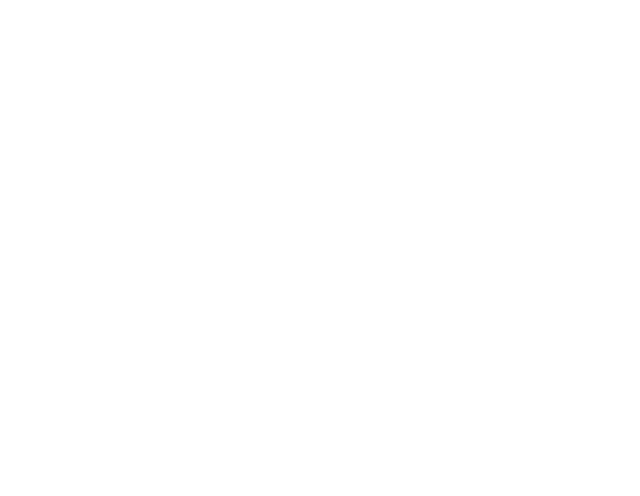
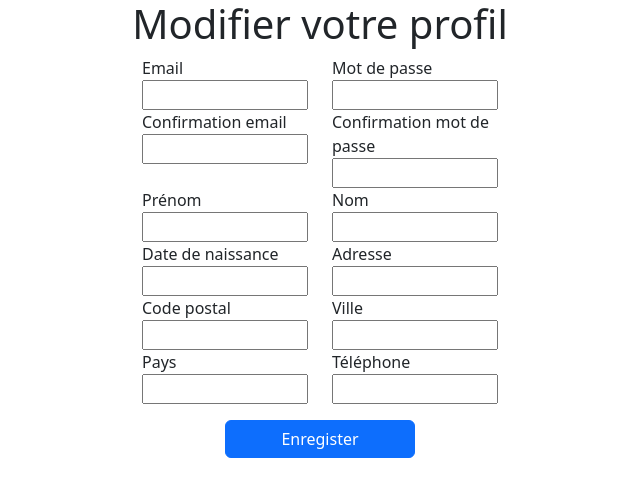
Before and after one commit to Valentin460/projet-annuel-concours-photos, a React (Create React App) app in the folder react_dashboard/: page /userForm in a window 1280 px wide. Before the commit this address had no page. Shown: the top 496 px of the page, without its empty margins (320-960 px from the left). Built offline with nearby package versions, Linux system fonts and the light colour scheme; no server answers.

Commit message:
Create userForm and Add currentUser function

```diff
--- a/react_dashboard/src/App.js
+++ b/react_dashboard/src/App.js
@@ -2,6 +2,7 @@
 import './App.css';
 import {Route, Routes} from 'react-router-dom'
 import LoginForm from './Components/LoginForm';
+import UserForm from './Components/UserForm';
 import bootstrap from 'bootstrap';
 import 'bootstrap/dist/css/bootstrap.css';
 import axios from 'axios'
@@ -24,6 +25,7 @@
   return (
     <Routes>
       <Route path='/' element={<LoginForm/>}></Route>
+      <Route path='/userForm' element={<UserForm/>}></Route>
     </Routes>
   );
 }
--- a/react_dashboard/src/Components/LoginForm.js
+++ b/react_dashboard/src/Components/LoginForm.js
@@ -1,10 +1,12 @@
 import { React, useState } from 'react'
 import axios from 'axios'
+import { useNavigate } from 'react-router-dom';
 
 function LoginForm() {
 
     const [username, setUsername] = useState('');
     const [password, setPassword] = useState('');
+    const navigate = useNavigate();
 
     const setAuthToken = token => {
         if (token) {
@@ -21,8 +23,8 @@
                 if (jwt) {
                     localStorage.setItem('jwt', jwt);
                     setAuthToken(jwt);
-                    console.log(jwt)
-                    console.log(localStorage.getItem("jwt"))
+                    navigate('/userForm')
+
                 }
             })
     }
--- /dev/null
+++ b/react_dashboard/src/Components/UserForm.js
@@ -0,0 +1,159 @@
+import { React, useState, useEffect } from 'react'
+import axios from 'axios'
+
+function UserForm() {
+
+    const [user, setUser] = useState({
+        email: '',
+        password: '',
+        status: true,
+        gender: [],
+        createdAt: '',
+        firstName: '',
+        name: '',
+        dateBorn: '',
+        adresse: '',
+        cp: '',
+        city: '',
+        country: '',
+        telMobile: '',
+
+    })
+    const [newEmail, setNewEmail] = useState('')
+    const [currentEmail, setCurrentEmail] = useState('')
+    const [emailChange, setEmailChange] = useState(false)
+    const [currentUser, setCurrentUser] = useState(null)
+
+
+
+
+    useEffect(() => {
+        getCurrentUser()
+        axios.get('http://localhost:8000/api/users/' + currentUser)
+            .then(response => {
+                setUser(response.data)
+                setCurrentEmail(response.data.email)
+            })
+    }, [currentUser])
+
+    useEffect(() => {
+        if (user.email !== newEmail && currentEmail !== user.email) {
+            setEmailChange(true)
+        } else {
+            setEmailChange(false)
+        }
+    }, [user.email]);
+
+    useEffect(() => {
+        if (user.email !== newEmail) {
+            setEmailChange(true)
+        } else {
+            setEmailChange(false)
+        }
+    }, [newEmail]);
+
+    function getCurrentUser() {
+        axios.get('http://localhost:8000/api/auth')
+            .then(response => {
+                setCurrentUser(response.data.id)
+
+            }).catch(err => {
+                if (err.response.status === 401) {
+                    console.log(err.response.status)
+                }
+            }
+
+            )
+    }
+
+    function updateUser() {
+        if (emailChange === false) {
+             axios.put('http://localhost:8000/api/users/' + currentUser, user)
+            .then(response => {
+                console.log(response)
+            })
+        } else {
+            alert('non non non')
+        }
+
+    }
+
+    function emailValidation(event) {
+        setUser({ ...user, email: event.target.value })
+
+
+    }
+
+    function newEmailValidation(event) {
+        setNewEmail(event.target.value)
+        if (user.email !== newEmail) {
+            setEmailChange(true)
+        } else {
+            setEmailChange(false)
+        }
+
+    }
+
+    function handleSubmit() {
+
+    }
+
+    return (
+        <div className='container'>
+            <h1 className='text-center'>Modifier votre profil</h1>
+            <form className='row'>
+                <div className='d-flex flex-column offset-lg-4 col-lg-2'>
+                    <label htmlFor='email'>Email</label>
+                    <input name='email' type={'email'} value={user.email} onChange={(event) => emailValidation(event)} />
+
+                    <label htmlFor='confirmEmail'>Confirmation email</label>
+                    <input name='email' type={'email'}  value={newEmail}  onChange={(event) => newEmailValidation(event) }/>
+                    {emailChange ? <p className='text-danger'>L'email ne correspond pas</p>: ''}
+                </div>
+                <div className='d-flex flex-column col-lg-2'>
+                    <label htmlFor='password'>Mot de passe</label>
+                    <input type={'password'} name='password' onChange={(event) => setUser({ ...user, password: event.target.value })} />
+
+                    <label htmlFor='confirmPassword'>Confirmation mot de passe</label>
+                    <input type={'password'} name='password' />
+                </div>
+                <div className='d-flex flex-column offset-lg-4 col-lg-2'>
+                    <label htmlFor='firstName'>Prénom</label>
+                    <input name='firstName' value={user.firstName} onChange={(event) => setUser({ ...user, firstName: event.target.value })} />
+                </div>
+                <div className='d-flex flex-column col-lg-2'>
+                    <label htmlFor='lastName'>Nom</label>
+                    <input name='lastName' value={user.name} onChange={(event) => setUser({ ...user, name: event.target.value })} />
+                </div>
+                <div className='d-flex flex-column offset-lg-4 col-lg-2'>
+                    <label htmlFor='dateOfBirth'>Date de naissance</label>
+                    <input name='dateOfBirth' value={user.dateBorn} onChange={(event) => setUser({ ...user, dateBorn: event.target.value })} />
+                </div>
+                <div className='d-flex flex-column col-lg-2'>
+                    <label htmlFor='address'>Adresse</label>
+                    <input name='address' value={user.adresse} onChange={(event) => setUser({ ...user, adresse: event.target.value })} />
+                </div>
+                <div className='d-flex flex-column offset-lg-4 col-lg-2'>
+                    <label htmlFor='postalCode'>Code postal</label>
+                    <input name='postalCode' value={user.cp} onChange={(event) => setUser({ ...user, cp: event.target.value })} />
+                </div>
+                <div className='d-flex flex-column col-lg-2'>
+                    <label htmlFor='city'>Ville</label>
+                    <input name='city' value={user.city} onChange={(event) => setUser({ ...user, city: event.target.value })} />
+                </div>
+                <div className='d-flex flex-column offset-lg-4 col-lg-2'>
+                    <label htmlFor='country'>Pays</label>
+                    <input name='country' value={user.country} onChange={(event) => setUser({ ...user, country: event.target.value })} />
+                </div>
+                <div className='d-flex flex-column col-lg-2 mb-3'>
+                    <label htmlFor='phoneNumber'>Téléphone</label>
+                    <input name='phoneNumber' value={user.telMobile} onChange={(event) => setUser({ ...user, telMobile: event.target.value })} />
+                </div>
+                <button type='button' className='btn btn-primary offset-lg-5 col-lg-2' onClick={() => updateUser()}>Enregister</button>
+                {/* <button type='button' className='btn btn-warning offset-lg-5 col-lg-2' onClick={() => console.log(currentEmail)}>log</button> */}
+            </form>
+        </div>
+    );
+}
+
+export default UserForm;
```
Also changed, not shown: 2 other files (tests, documents, lock files or other folders).
